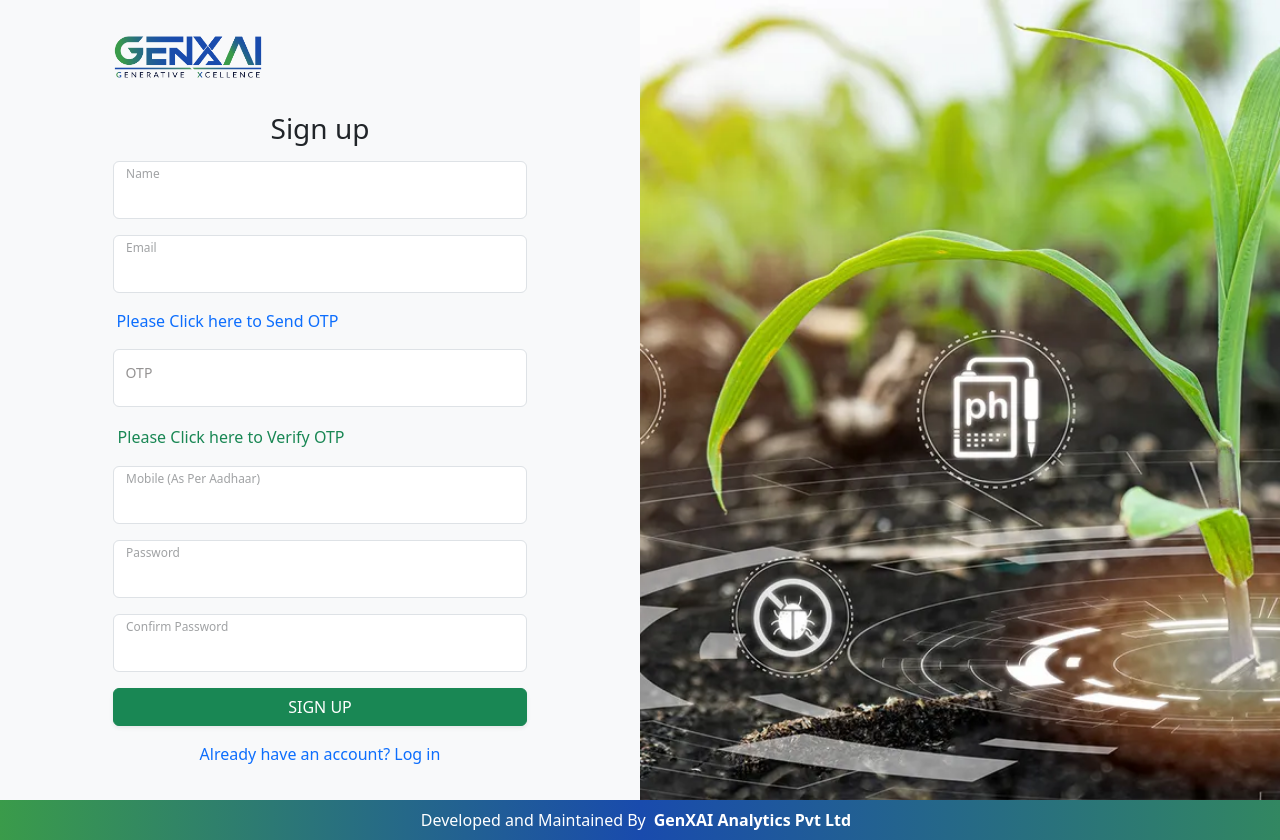
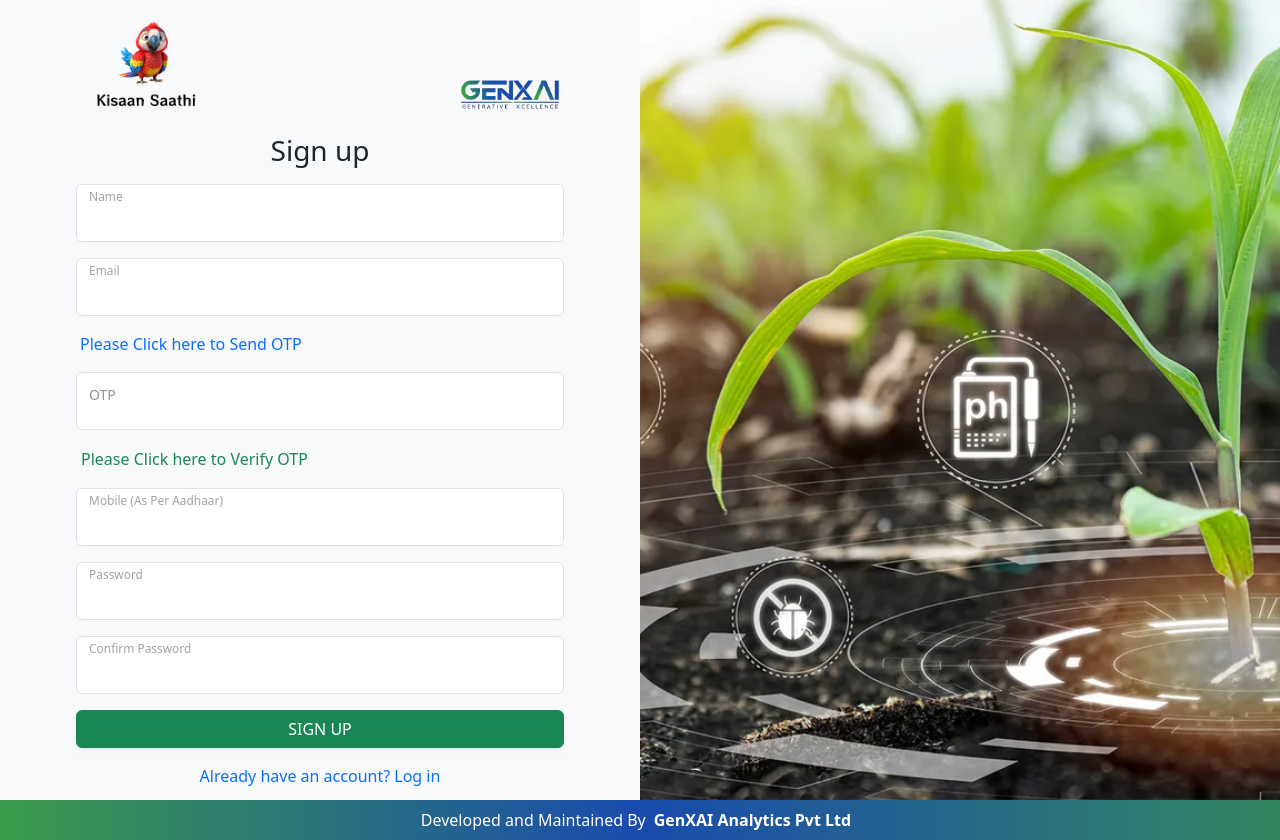
Before and after one commit to kisaan-saathi/Agritech_Frontend, a Next.js app: page /signup in a window 1280 px wide. Built offline with nearby package versions, Linux system fonts and the light colour scheme.

Commit message:
change logo

```diff
--- a/components/auth/AuthLayout.tsx
+++ b/components/auth/AuthLayout.tsx
@@ -19,16 +19,24 @@ export default function AuthLayout({ title, children }: AuthLayoutProps) {
             <div className="login d-flex align-items-center h-100">
               <div className="container">
                 <div className="row">
-                  <div className="text-center pb-3">
-                    <Image
-                      src="/images/GenXAILatest.png"
-                      width={150}
-                      height={150}
-                      alt="Logo"
-                      priority
-                    />
+                  <div className="d-flex justify-content-between align-items-end m-2 px-4">
+                    <div className="flex flex-col items-center space-x-3">
+                      <img
+                        className="box shake-after-10s"
+                        width="100"
+                        src="/images/kissan_sathi_logo.png"
+                        alt="Mithu"
+                      />
+                    </div>
+                    <div className="flex align-items-end space-x-3">
+                      <img
+                        className=""
+                        width="100"
+                        src="/images/GenXAILatest.png"
+                        alt="GenXAI"
+                      />
+                    </div>
                   </div>
-
                   <div className="col-lg-10 col-xl-7 mx-auto">
                     <h3 className="display-7 text-center my-3">{title}</h3>
                     {children}
```
Also changed, not shown: public/images/kissan_sathi_logo.png (added).
